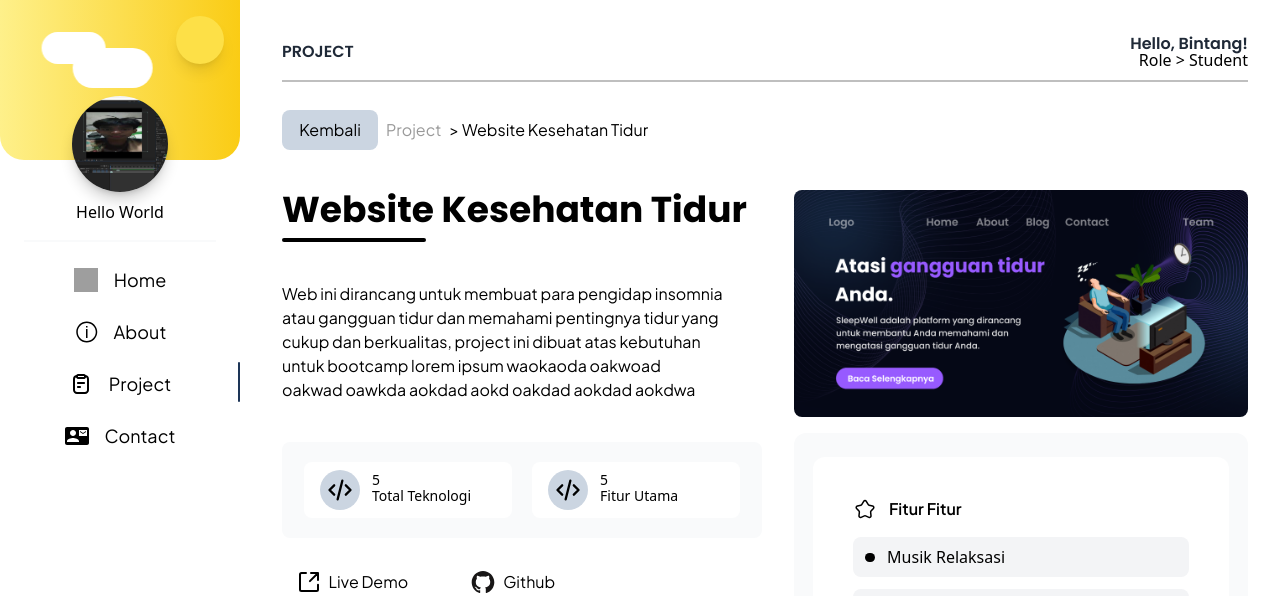
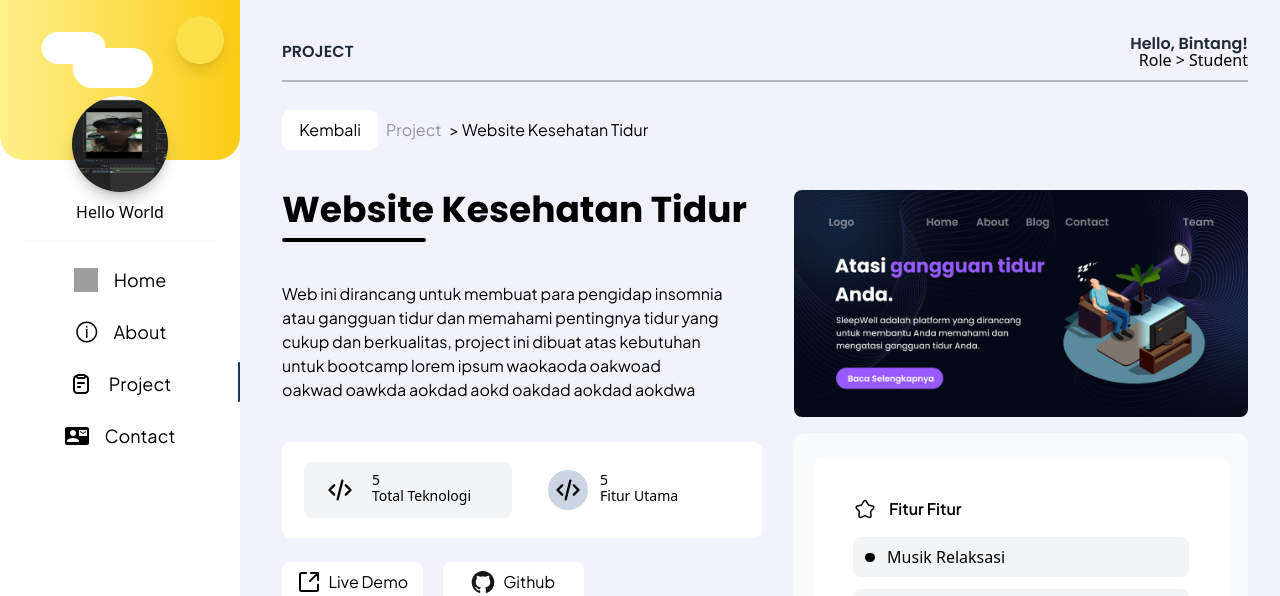
Before and after one commit to Bibintanggg/porto-V3, a React (Vite) app: page /project/sleepwell in a window 1280 px wide. Shown: the top 596 px of the page. Built offline with nearby package versions, Linux system fonts and the light colour scheme; grey boxes are pictures that could not be loaded.

Commit message:
Modify DarkMode in Project Sleepwell

```diff
--- a/src/Pages/SleepWell.jsx
+++ b/src/Pages/SleepWell.jsx
@@ -1,6 +1,7 @@
 import { data, useNavigate } from "react-router-dom";
 import StarIcon from "../assets/Icon/star.svg"
 import Sidebar from "../Component/Sidebar";
+import { useDarkMode } from "../Component/DarkMode";
 
 const valueProject = [
     {
@@ -22,12 +23,13 @@ const valueProject = [
 ]
 
 function SleepWell({ sleepWellProject }) {
+    const {darkMode, toggleDarkMode} = useDarkMode()
     const navigate = useNavigate();
     const handleNavigate = (path) => {
         navigate(path);
     }
     return (
-        <div className="relative min-h-screen h-screen flex">
+        <div className={`relative min-h-screen h-screen flex ${darkMode ? 'text-white bg-[#131523]' : 'text-black bg-[#f2f2fc]'}`}>
             <div className="w-[250px] h-screen fixed top-0 left-0">
                 <Sidebar />
             </div>
@@ -35,26 +37,30 @@ function SleepWell({ sleepWellProject }) {
             <div className="ml-[250px] w-full overflow-y-auto">
                 <div className="bg-transparent p-8">
                     <div className="flex justify-between text-left">
-                        <h1 className="text-base font-semibold text-gray-800 font-poppins pt-2">
+                        <h1 className={`text-base font-semibold text-gray-800 font-poppins pt-2
+                            ${darkMode ? 'text-white' : 'text-black'}`}>
                             PROJECT
                         </h1>
                         <div className="text-right">
-                            <h2 className="text-base font-semibold text-gray-800 font-poppins">
+                            <h2 className={`text-base font-semibold text-gray-800 font-poppins
+                                ${darkMode ? 'text-white' : 'text-black'}`}>
                                 Hello, Bintang!
                             </h2>
                             <p className="-translate-y-2">Role &gt; Student</p>
                         </div>
                     </div>
-                    <div className="w-full h-0.5 bg-black mx-auto opacity-25"></div>
+                    <div className={`w-full h-0.5 bg-black mx-auto opacity-25
+                        ${darkMode ? 'bg-white' : 'bg-black'}`}></div>
 
                     <div className="pt-7 flex gap-2">
-                        <button className="bg-slate-300 w-24 h-10 rounded-lg font-jakarta"
+                        <button className={` w-24 h-10 rounded-lg font-jakarta
+                        ${darkMode ? 'text-white bg-gradient-to-r from-black/30 to-black/30' : 'text-black bg-white'}`}
                         onClick={() => handleNavigate("/project")}>
                             Kembali
                         </button>
 
                         <div className="items-center flex font-jakarta gap-2">
-                            <p className="text-opacity-40 text-black">Project</p>
+                            <p className={`text-opacity-40 text-black ${darkMode ? 'text-white' : 'text-black'}`}>Project</p>
                             <span>&gt; Website Kesehatan Tidur</span>
                         </div>
                     </div>
@@ -65,7 +71,7 @@ function SleepWell({ sleepWellProject }) {
                                 <h1 className="text-4xl font-poppins font-bold block text-balance">
                                     {sleepWellProject.title}
                                 </h1>
-                                <div className="w-36 h-1 rounded-full bg-black mt-2 animate"></div>
+                                <div className={`w-36 h-1 rounded-full mt-2 animate ${darkMode ? 'bg-white' : 'bg-black'}`}></div>
                             </div>
 
                             <div className="pt-10">
@@ -73,14 +79,16 @@ function SleepWell({ sleepWellProject }) {
                                     {sleepWellProject.desc}
                                 </p>
 
-                                <div className="flex gap-5 pt-10 w-[30rem] h-[6rem] justify-center items-center rounded-lg bg-gray-50 mt-10">
-                                    <div className="relative bg-white w-52 h-14 rounded-lg mb-10 overflow-hidden group">
-                                        <div className="absolute top-0 left-0 h-full bg-slate-200 w-0
-                      transition-all duration-500 group-hover:w-full"></div>
+                                <div className={`flex gap-5 pt-10 w-[30rem] h-[6rem] justify-center items-center rounded-lg mt-10
+                                    ${darkMode ? 'text-white bg-gradient-to-r from-black/30 to-black/10' : 'text-black bg-white'}`}>
+                                    <div className={`relative w-52 h-14 rounded-lg mb-10 overflow-hidden group
+                                        ${darkMode ? 'bg-gradient-to-r from-black/50 to-black/30' : 'text-black bg-gray-100'}`}>
 
                                         <div className="relative flex items-center gap-3 text-sm ml-4">
-                                            <div className="bg-slate-300 rounded-full w-10 h-10 flex items-center justify-center mt-auto">
-                                                <img src={sleepWellProject.image2_tech} alt="" className="w-7" />
+                                            <div className={`rounded-full w-10 h-10 flex items-center justify-center mt-auto
+                                                ${darkMode ? 'bg-gradient-to-r from-black/60' : 'text-black bg-gray-100'}`}>
+                                                <img src={sleepWellProject.image2_tech} alt="" className={`w-7
+                                                    ${darkMode ? 'invert brightness-75' : ''}`} />
                                             </div>
                                             <div className="flex flex-col mt-2">
                                                 <h2 className="relative z-10">{sleepWellProject.total_tech}</h2>
@@ -89,7 +97,8 @@ function SleepWell({ sleepWellProject }) {
                                         </div>
                                     </div>
 
-                                    <div className="relative bg-white w-52 h-14 rounded-lg mb-10 overflow-hidden group">
+                                    <div className={`relative w-52 h-14 rounded-lg mb-10 overflow-hidden group
+                                        ${darkMode ? 'bg-gradient-to-r from-black/50 to-black/30' : 'text-black'}`}>
                                         <div className="absolute top-0 left-0 h-full bg-slate-200 w-0
                       transition-all duration-500 group-hover:w-full"></div>
 
```
